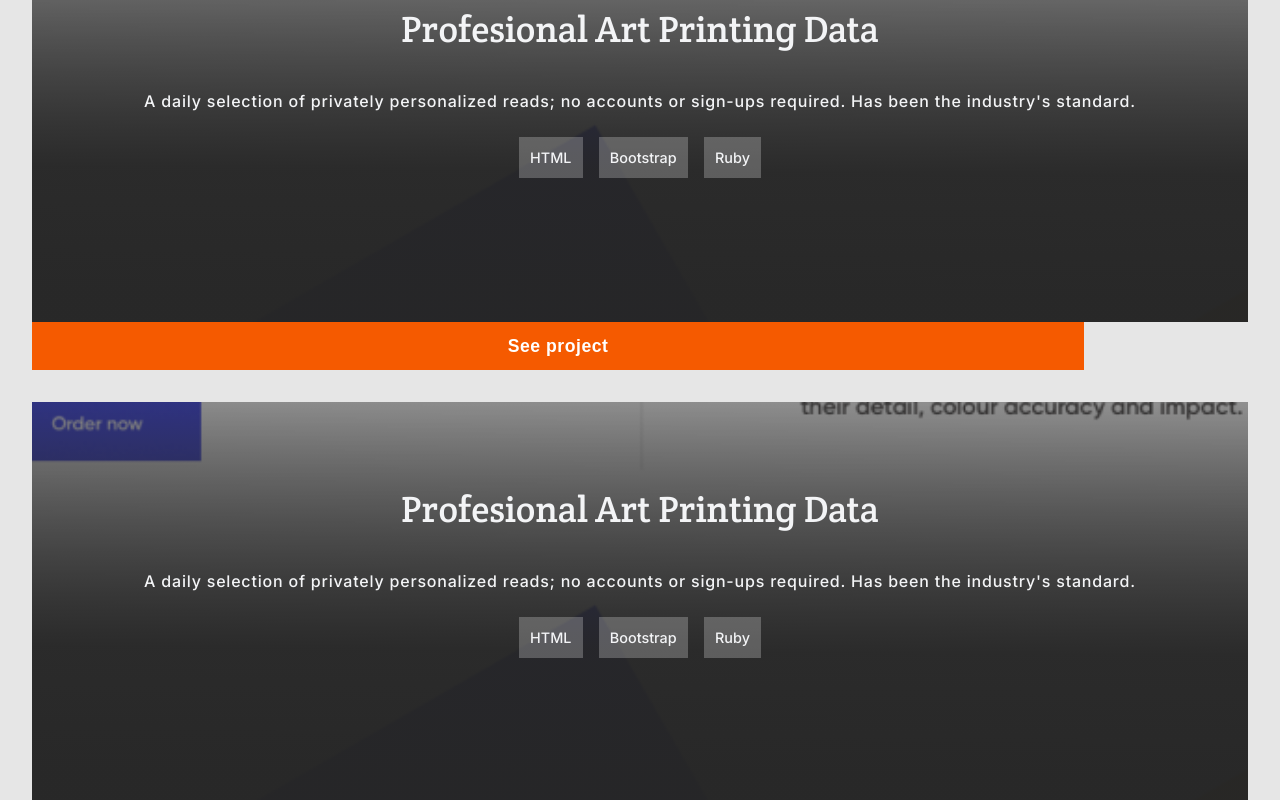
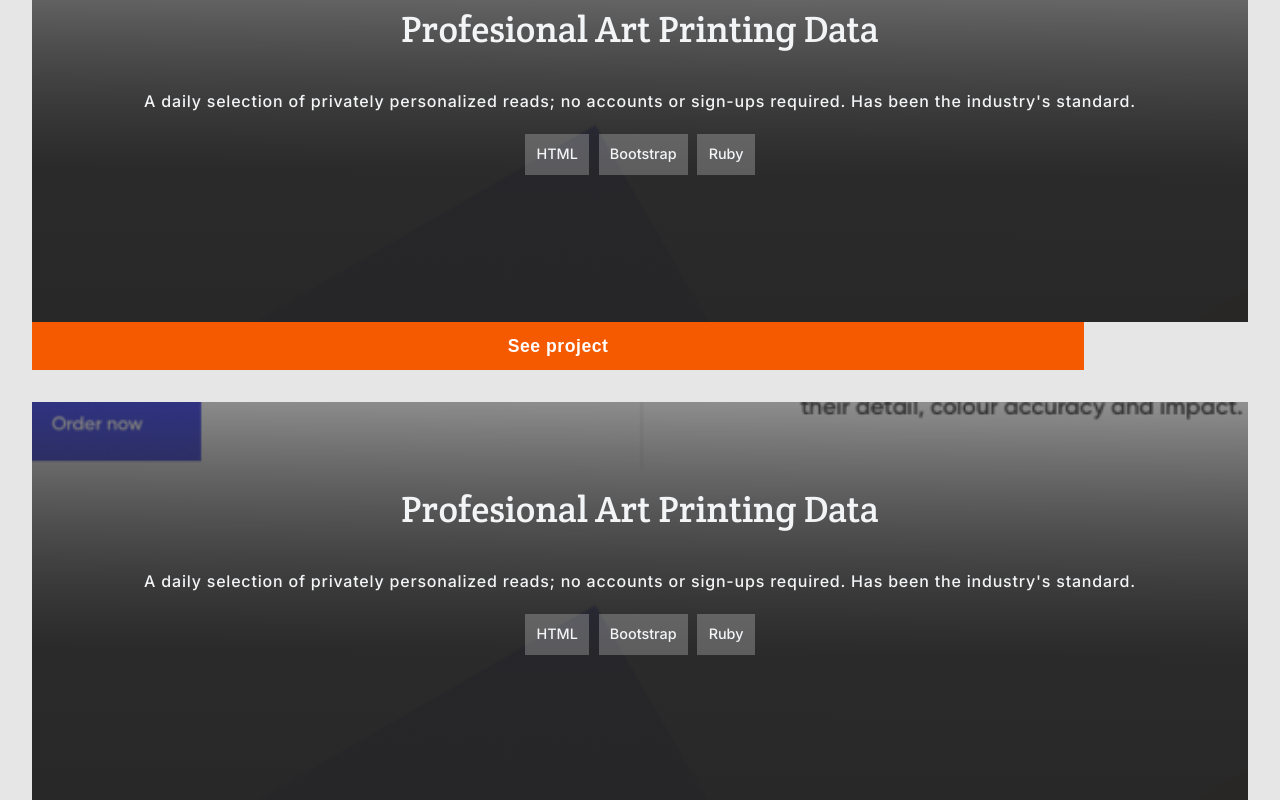
Before and after one commit to aradradev/abdulsportfolio, a plain HTML site: page index.html in a window 1280 px wide. Shown: the part 1800-2600 px from the top of the page. Drawn offline with Linux system fonts and the light colour scheme; a web font is replaced by a local one.

Commit message:
change the margin

```diff
--- a/style.css
+++ b/style.css
@@ -216,7 +216,7 @@ a {
 .row-card-skills ul li {
   float: left;
   padding: 0.7rem;
-  margin: 0.5rem;
+  margin: 0.3rem;
   text-align: center;
   background: rgba(255, 255, 255, 0.24);
   transition: 0.7s;
```
